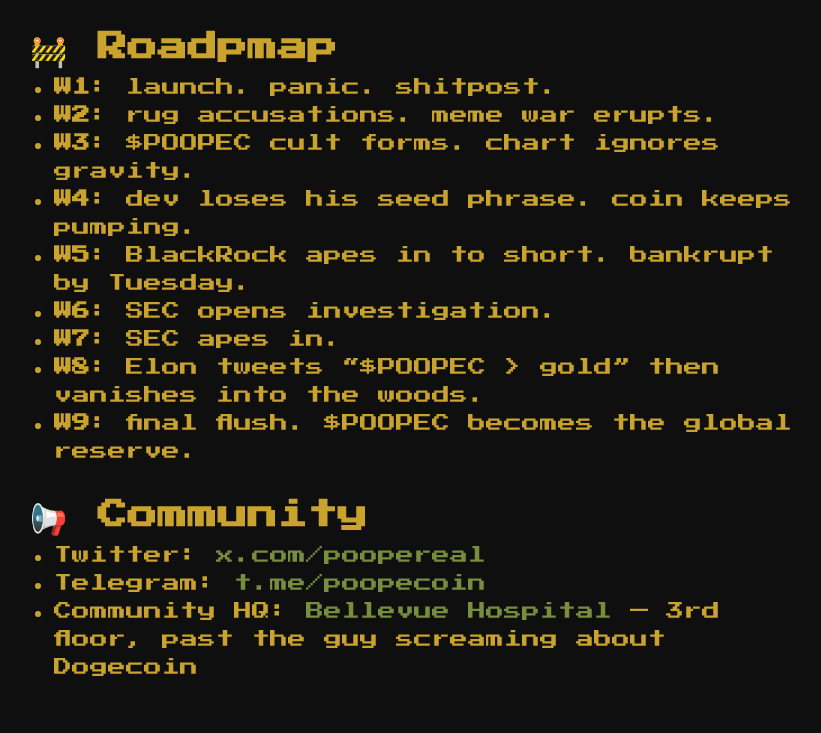
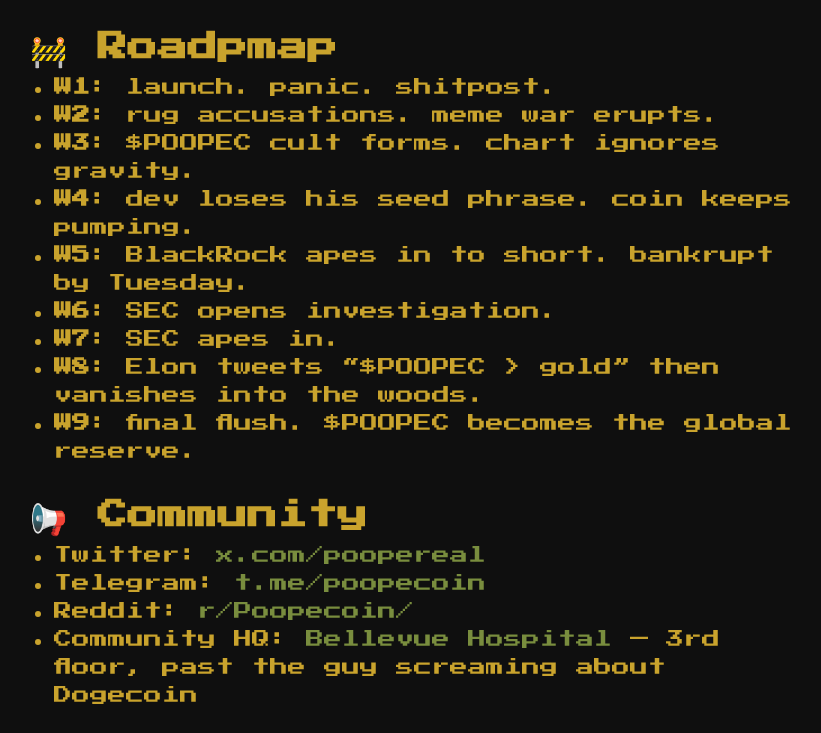
Before and after one commit to poopedev/poopedev.github.io, a plain HTML site: page index.html in a window 1280 px wide. Shown: the part 1432-2165 px from the top of the page, without its empty margins (226-1047 px from the left). Before the commit the page ends 2137 px from the top, so only its background shows below. Drawn offline with nearby package versions, Linux system fonts and the light colour scheme.

Commit message:
Update index.html

```diff
--- a/index.html
+++ b/index.html
@@ -154,6 +154,8 @@
         </li>
         <li>Telegram: <a href="https://t.me/poopecoin" target="_blank" class="text-accent hover:underline">t.me/poopecoin</a>
         </li>
+        <li>Reddit: <a href="https://www.reddit.com/r/Poopecoin/" target="_blank" class="text-accent hover:underline">r/Poopecoin/</a>
+        </li>
         <li>
             Community HQ: <a href="https://en.wikipedia.org/wiki/Bellevue_Hospital" target="_blank"
                              class="text-accent hover:underline">
```
